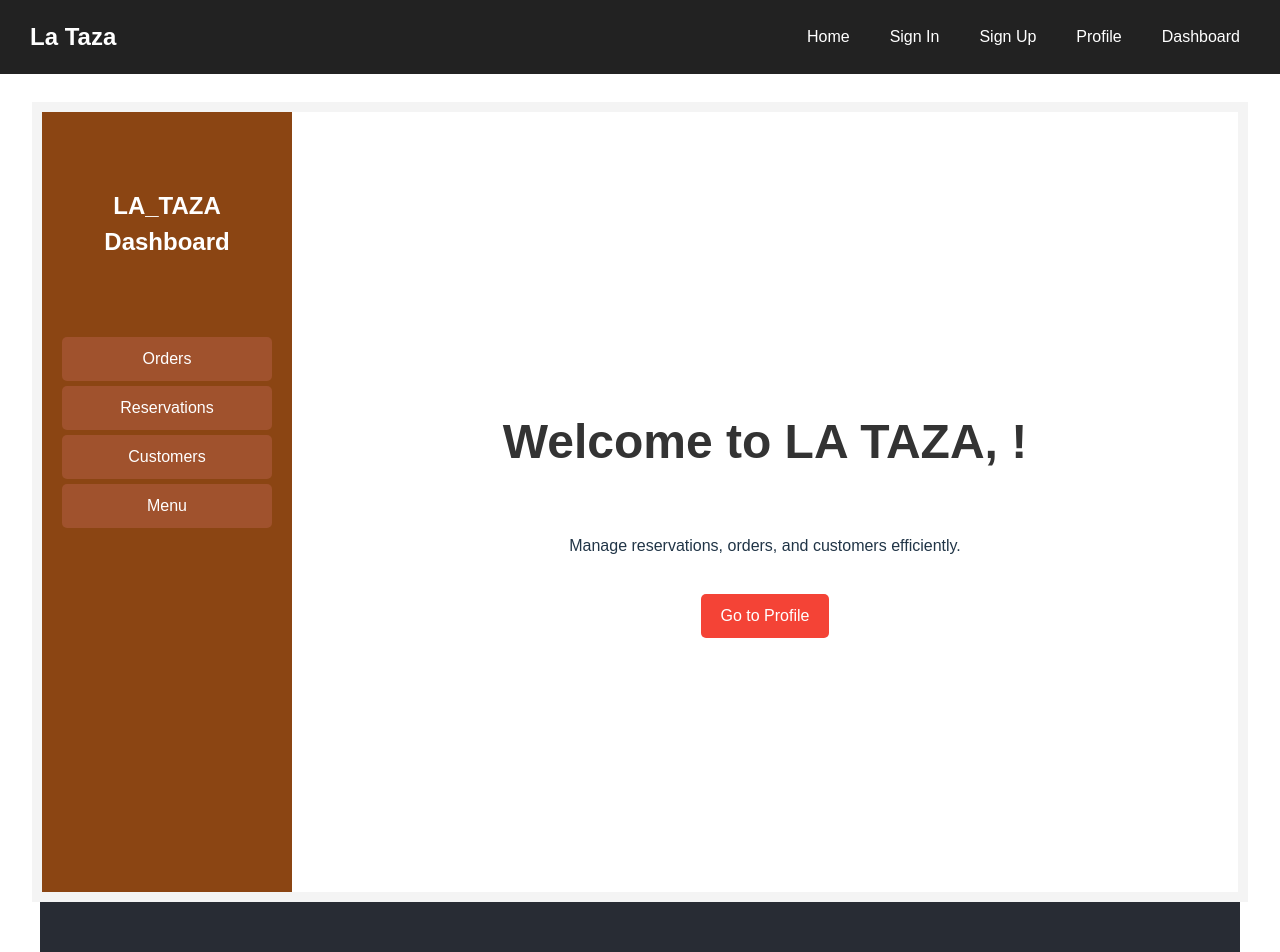
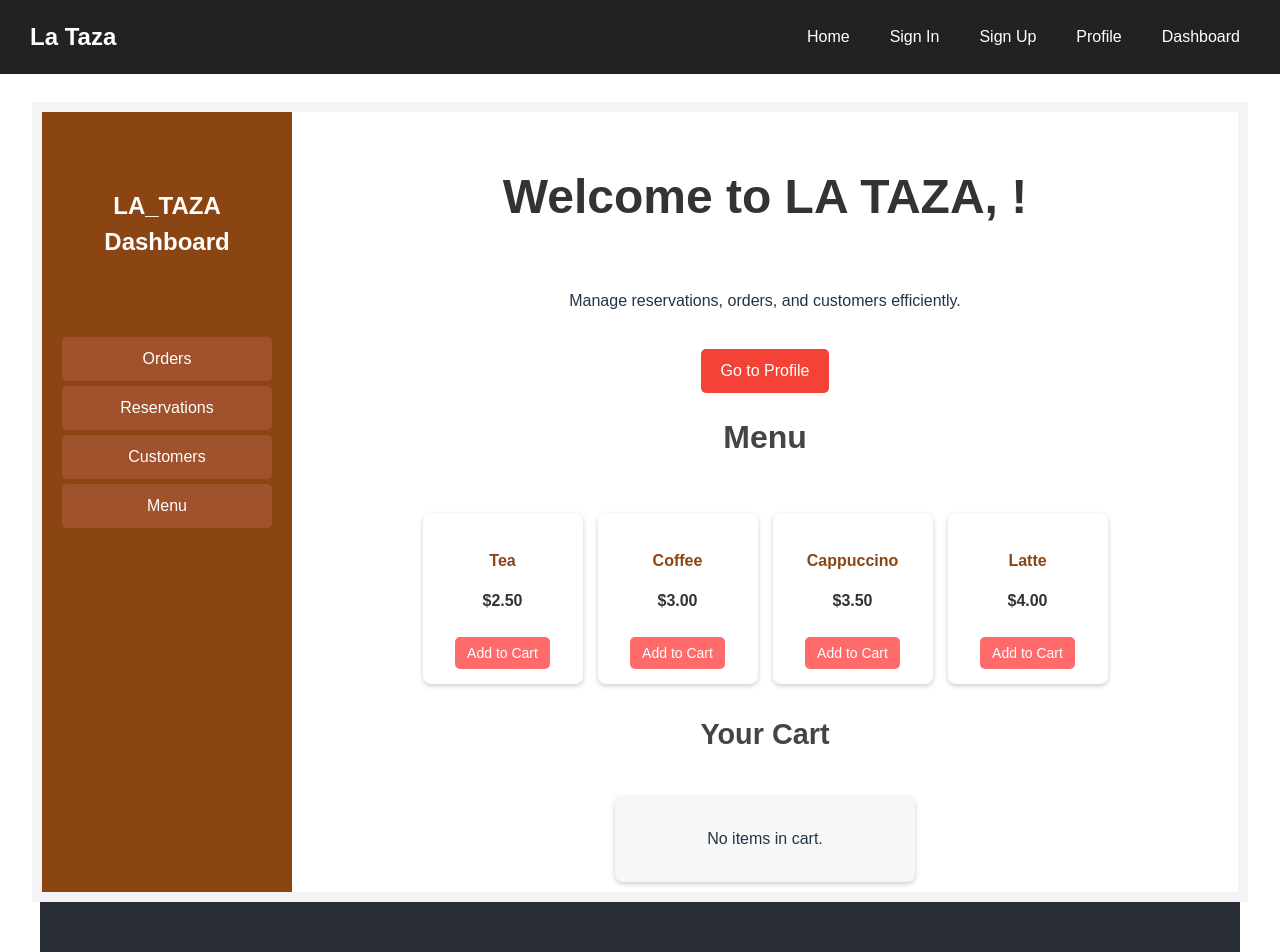
Before and after one commit to tanujadupam/la-Taza, a React (Vite) app: page /dashboard in a window 1280 px wide. Shown: the top 952 px of the page. Built offline with nearby package versions, Linux system fonts and the light colour scheme.

Commit message:
dashboard updated

```diff
--- a/src/pages/Dashboard.css
+++ b/src/pages/Dashboard.css
@@ -5,6 +5,7 @@
   background: #f4f4f4;
 }
 
+/* Sidebar Styles */
 .sidebar {
   width: 250px;
   background: #8b4513;
@@ -40,6 +41,7 @@
   background: #d2691e;
 }
 
+/* Main Content */
 .mainContent {
   flex: 1;
   display: flex;
@@ -68,5 +70,91 @@
 }
 
 .dashboard-link:hover {
-  background: #f44336;
+  background: #c62828;
 }
+
+/* Menu Styles */
+.menu {
+  display: flex;
+  flex-wrap: wrap;
+  gap: 15px;
+  margin-top: 20px;
+  justify-content: center;
+}
+
+.menuTitle {
+  font-size: 2rem;
+  color: #444;
+  margin-top: 20px;
+}
+
+.menuItem {
+  background: #fff;
+  padding: 15px;
+  border-radius: 8px;
+  box-shadow: 0 2px 5px rgba(0, 0, 0, 0.2);
+  text-align: center;
+  width: 160px;
+  transition: transform 0.2s ease-in-out;
+}
+
+.menuItem:hover {
+  transform: scale(1.05);
+}
+
+.menuItem h4 {
+  margin-bottom: 5px;
+  color: #8b4513;
+}
+
+.menuItem p {
+  font-weight: bold;
+  color: #333;
+}
+
+.menuItem button {
+  background: #ff6b6b;
+  color: white;
+  border: none;
+  padding: 8px 12px;
+  cursor: pointer;
+  border-radius: 5px;
+  font-size: 14px;
+  margin-top: 8px;
+  transition: background 0.3s ease-in-out;
+}
+
+.menuItem button:hover {
+  background: #d64545;
+}
+
+/* Cart Section */
+.cart {
+  margin-top: 30px;
+  background: #f7f7f7;
+  padding: 15px;
+  border-radius: 8px;
+  width: 300px;
+  text-align: center;
+  box-shadow: 0 2px 5px rgba(0, 0, 0, 0.2);
+}
+
+.cartTitle {
+  font-size: 1.8rem;
+  color: #444;
+  margin-bottom: 10px;
+}
+
+.cart ul {
+  list-style-type: none;
+  padding: 0;
+}
+
+.cart ul li {
+  background: #fff;
+  padding: 10px;
+  border-radius: 5px;
+  margin: 5px 0;
+  box-shadow: 0 1px 3px rgba(0, 0, 0, 0.1);
+  color: #333;
+}
--- a/src/pages/Dashboard.jsx
+++ b/src/pages/Dashboard.jsx
@@ -1,9 +1,25 @@
-import React from 'react';
+import React, { useState } from 'react';
 import { Link } from 'react-router-dom';
 import './Dashboard.css';
 
 const Dashboard = () => {
   const user = JSON.parse(localStorage.getItem('user'));
+
+  // Sample menu items
+  const menuItems = [
+    { id: 1, name: 'Tea', price: 2.5 },
+    { id: 2, name: 'Coffee', price: 3.0 },
+    { id: 3, name: 'Cappuccino', price: 3.5 },
+    { id: 4, name: 'Latte', price: 4.0 },
+  ];
+
+  // State to manage cart
+  const [cart, setCart] = useState([]);
+
+  // Function to add item to cart
+  const addToCart = (item) => {
+    setCart([...cart, item]);
+  };
 
   return (
     <div className="container">
@@ -16,10 +32,37 @@ const Dashboard = () => {
           <li className="navItem">Menu</li>
         </ul>
       </div>
+
       <div className="mainContent">
         <h2 className="dashboardTitle">Welcome to LA TAZA, {user?.username}!</h2>
         <p>Manage reservations, orders, and customers efficiently.</p>
         <Link to="/profile" className="dashboard-link">Go to Profile</Link>
+
+        {/* Menu Section */}
+        <h3 className="menuTitle">Menu</h3>
+        <div className="menu">
+          {menuItems.map((item) => (
+            <div key={item.id} className="menuItem">
+              <h4>{item.name}</h4>
+              <p>${item.price.toFixed(2)}</p>
+              <button onClick={() => addToCart(item)}>Add to Cart</button>
+            </div>
+          ))}
+        </div>
+
+        {/* Cart Section */}
+        <h3 className="cartTitle">Your Cart</h3>
+        <div className="cart">
+          {cart.length === 0 ? (
+            <p>No items in cart.</p>
+          ) : (
+            <ul>
+              {cart.map((item, index) => (
+                <li key={index}>{item.name} - ${item.price.toFixed(2)}</li>
+              ))}
+            </ul>
+          )}
+        </div>
       </div>
     </div>
   );
```
Also changed, not shown: 1 other file (tests, documents, lock files or other folders).
